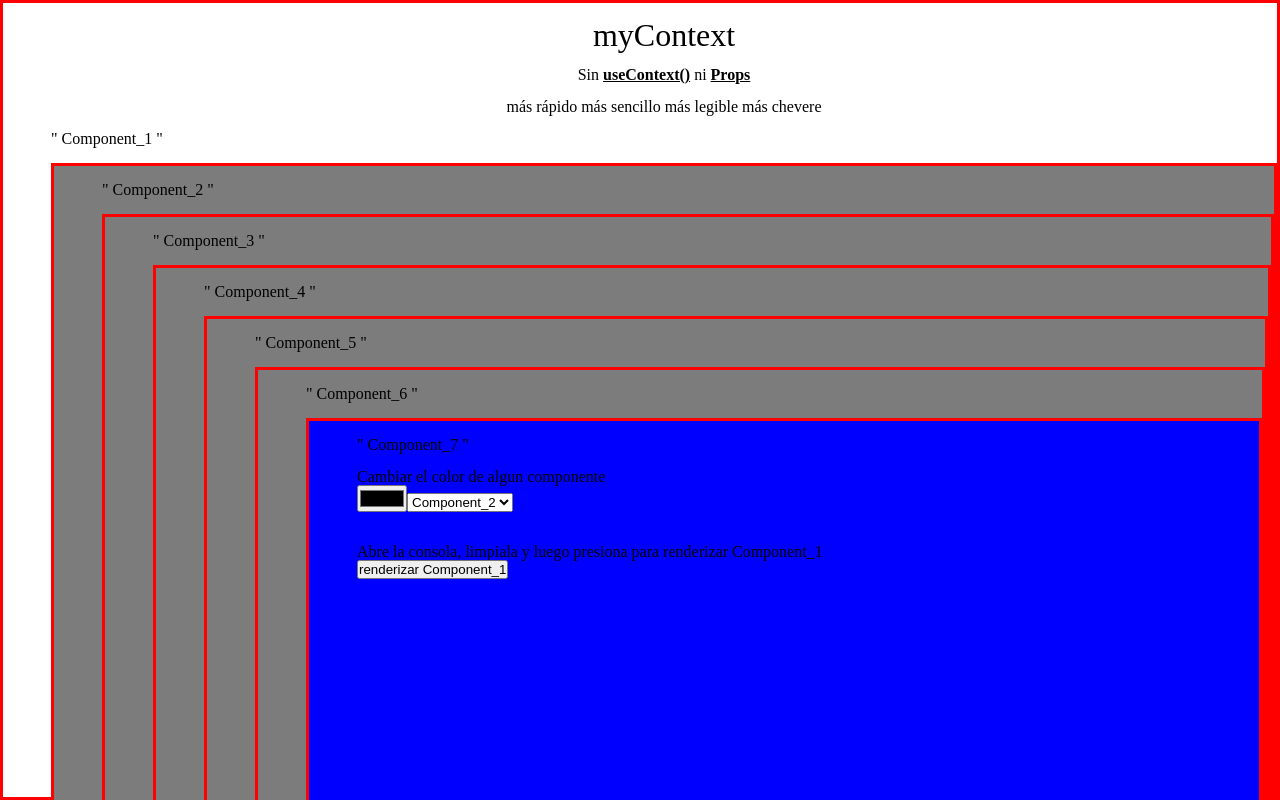
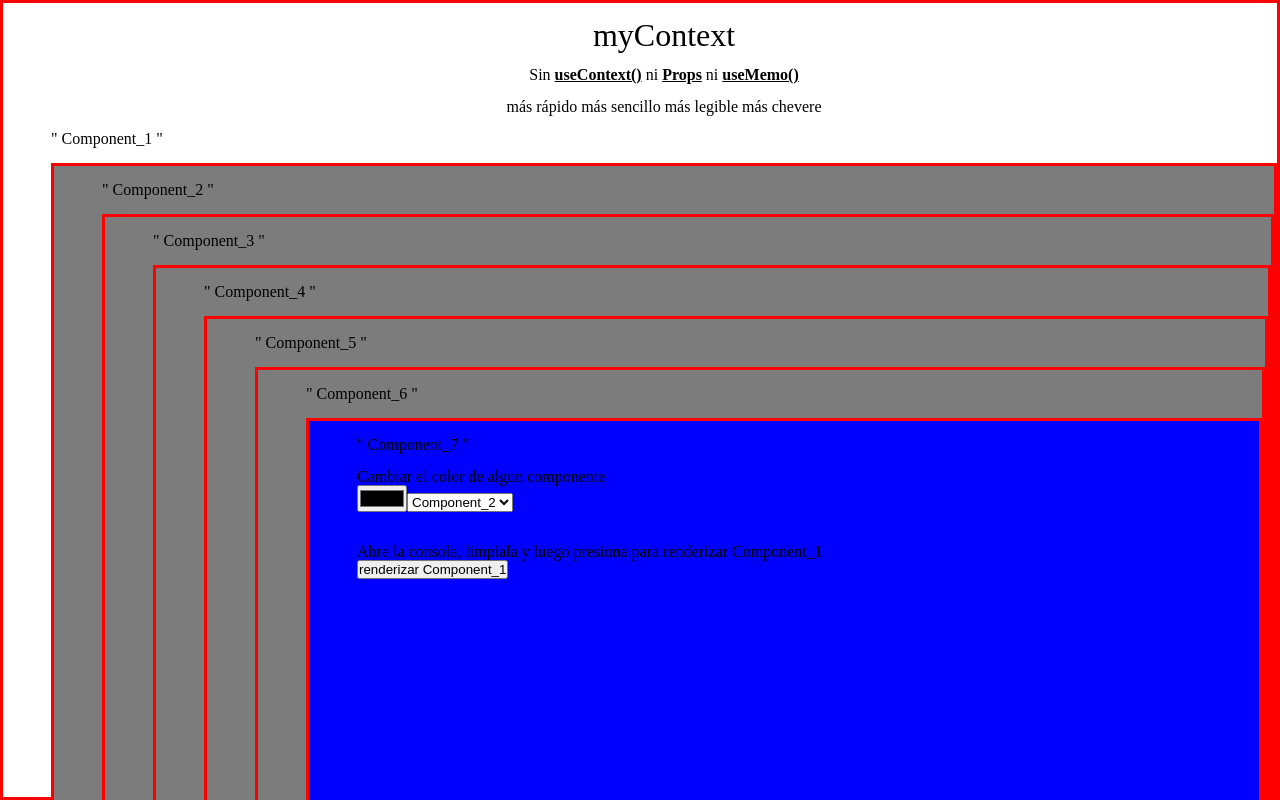
Before and after one commit to Seba-Gonzale/Microcomponent, a Next.js app: page / in a window 1280 px wide. Built offline with nearby package versions, Linux system fonts and the light colour scheme.

Commit message:
ni useMemo()

```diff
--- a/src/components/Component_1.jsx
+++ b/src/components/Component_1.jsx
@@ -32,7 +32,7 @@ export default function Component_1() {
     <div className="Component_1">
       <h1 className="Component_1__title">myContext</h1>
       <p className="Component_1__description">
-        Sin <b>useContext()</b> ni <b>Props</b>
+        Sin <b>useContext()</b> ni <b>Props</b> ni <b>useMemo()</b>
       </p>
       <p className="Component_1__description">
         más rápido más sencillo más legible más chevere
```
